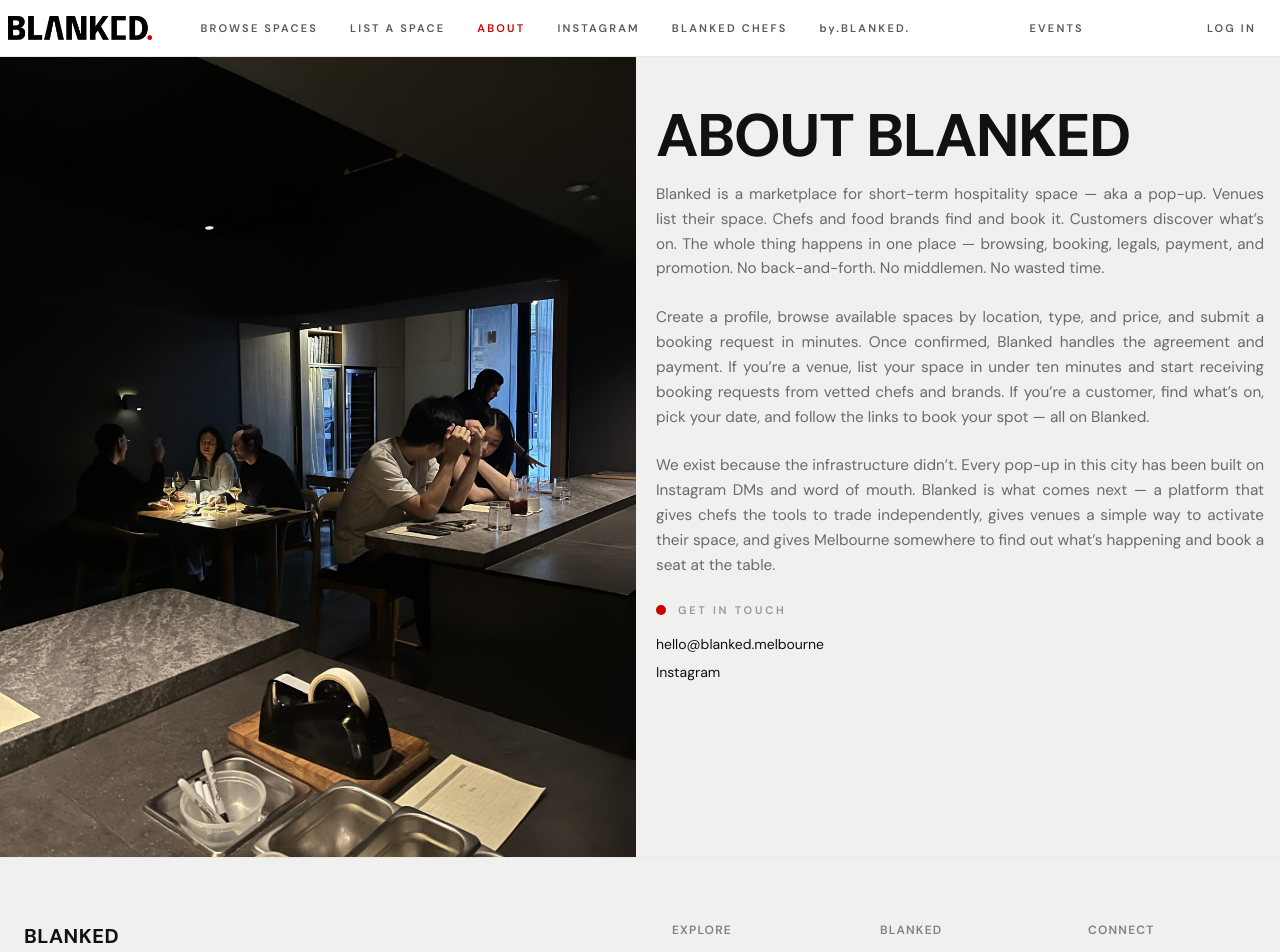
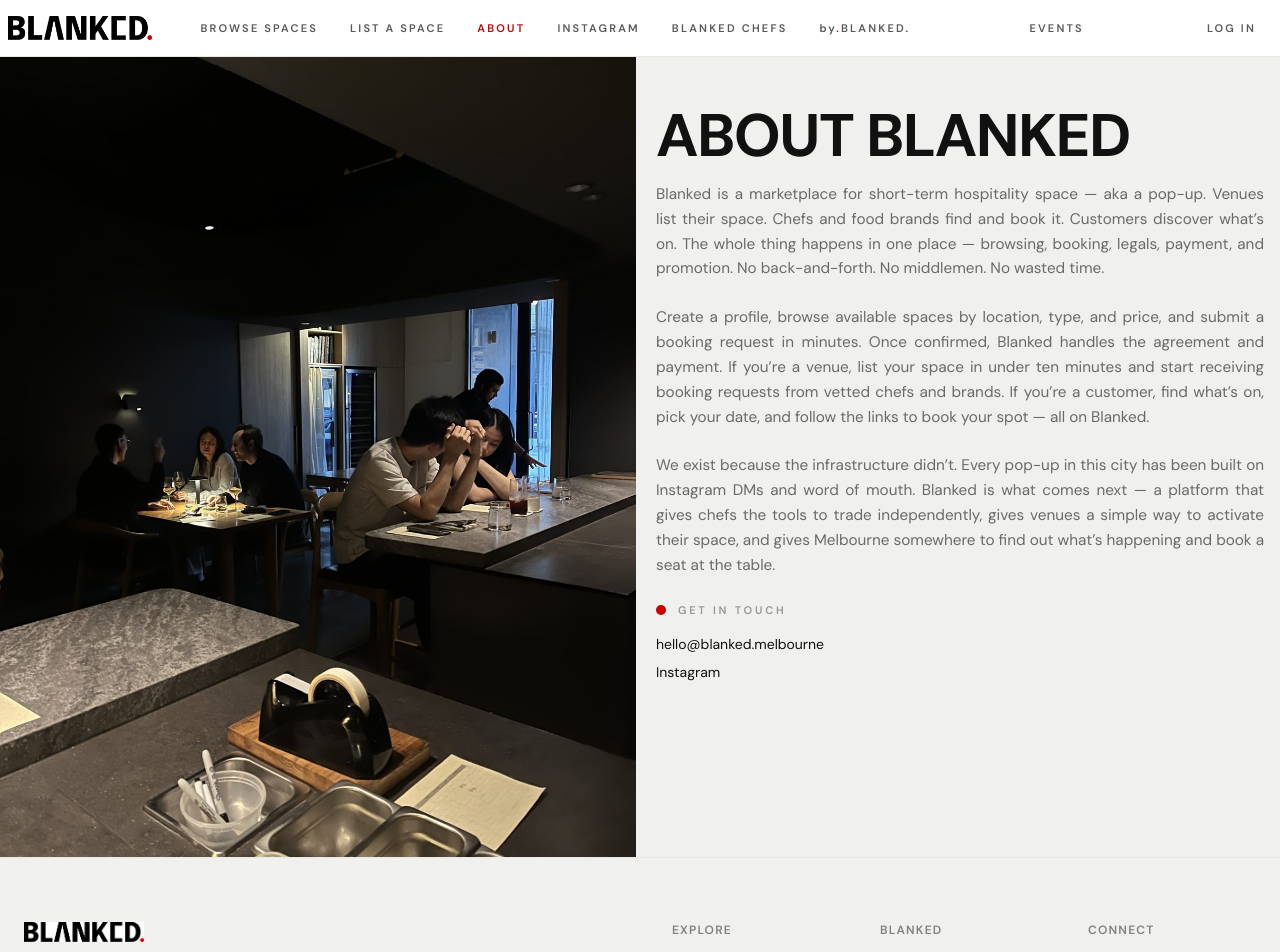
Before and after one commit to lukaapps/blanked, a Next.js app: page /about in a window 1280 px wide. Shown: the top 952 px of the page. Built offline with nearby package versions, Linux system fonts and the light colour scheme; no server answers.

Commit message:
Replace footer wordmark text with logo image

```diff
--- a/src/components/footer.tsx
+++ b/src/components/footer.tsx
@@ -1,5 +1,6 @@
 "use client";
 
+import Image from "next/image";
 import Link from "next/link";
 import { usePathname } from "next/navigation";
 
@@ -13,9 +14,13 @@
     <footer className="border-t border-divider">
       <div className="mx-auto max-w-7xl px-6 py-16 flex flex-col gap-10 sm:flex-row sm:justify-between">
         <div>
-          <div className="text-xl font-bold uppercase tracking-wide">
-            Blanked
-          </div>
+          <Image
+            src="/images/logo-blanked.jpg?v=3"
+            alt="Blanked"
+            width={1107}
+            height={184}
+            className="h-5 w-auto"
+          />
           <p className="mt-3 max-w-xs text-sm text-ink/60">
             Melbourne&rsquo;s marketplace for short-term hospitality space.
           </p>
```
